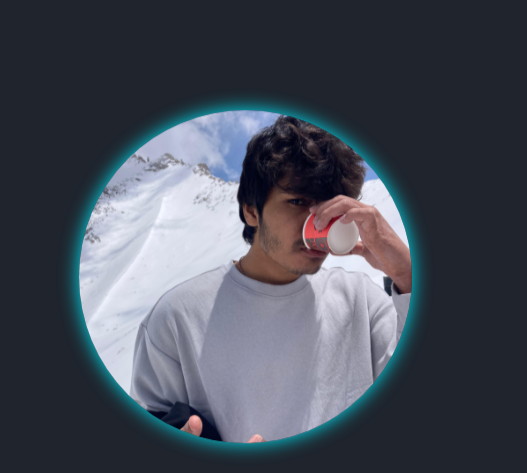
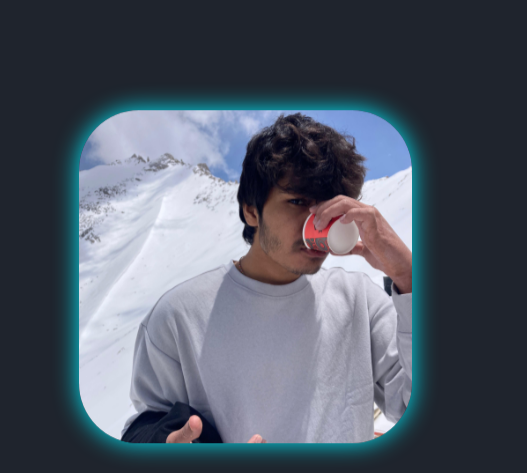
Before and after one commit to aryanbarapatre/aryanportfolio, a plain HTML site: page index.html in a window 1280 px wide. Shown: the part 138-611 px from the top of the page, 753-1280 px from the left. Drawn offline with nearby package versions, Linux system fonts and the light colour scheme.

Commit message:
Update styles.css

```diff
--- a/styles.css
+++ b/styles.css
@@ -163,8 +163,8 @@ span {
 
 .btn1 {
     display: inline-block;
-    box-shadow: 0 0 1.9rem var(--main-color);
-    border-radius: 24rem;
+    box-shadow: 0 0 2.4rem var(--main-color);
+    border-radius: 6rem;
 }
 
 .about {
```
